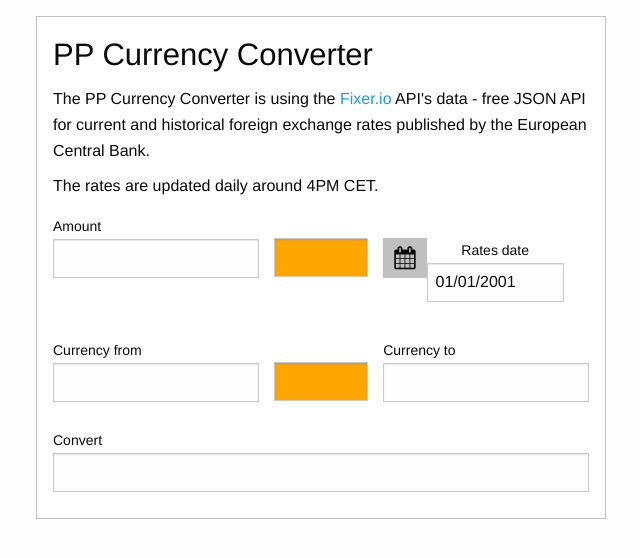
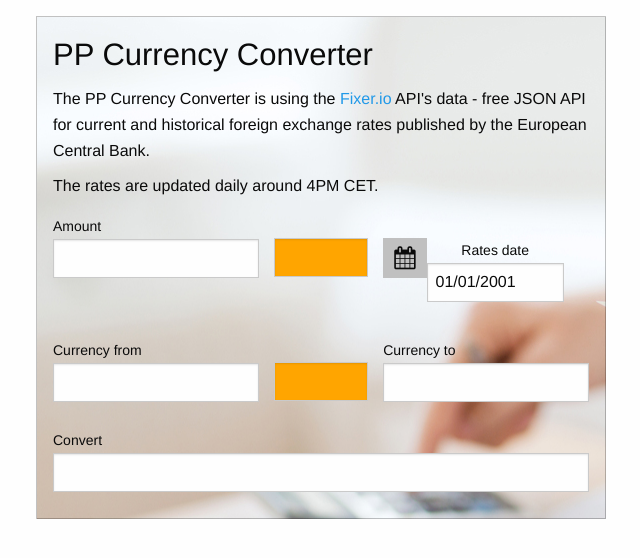
Before and after one commit to asidorov72/silex.pp_currency, a PHP site: the page made by src/PP_Currency/Views/index.html.twig in a window 1280 px wide. Shown: the top 558 px of the page, without its empty margins (19-659 px from the left). Run offline with PHP 8.4, Linux system fonts and the light colour scheme; the template is opened without the code that fills it, so the values that code supplies are empty; form fields are guessed from the names that the template uses; some libraries are stand-ins or nearby versions.

Commit message:
Added background image

```diff
--- a/web/assets/css/app.css
+++ b/web/assets/css/app.css
@@ -19,6 +19,7 @@ html, body {
 
 .mainWrap.callout {
     padding-bottom: 10px;
+    background: url('../images/shutterstock_215289142.jpg') no-repeat;
 }
 
 .mainWrap .alert-box-ul {
```
Also changed, not shown: web/assets/images/shutterstock_215289142.jpg (added).
